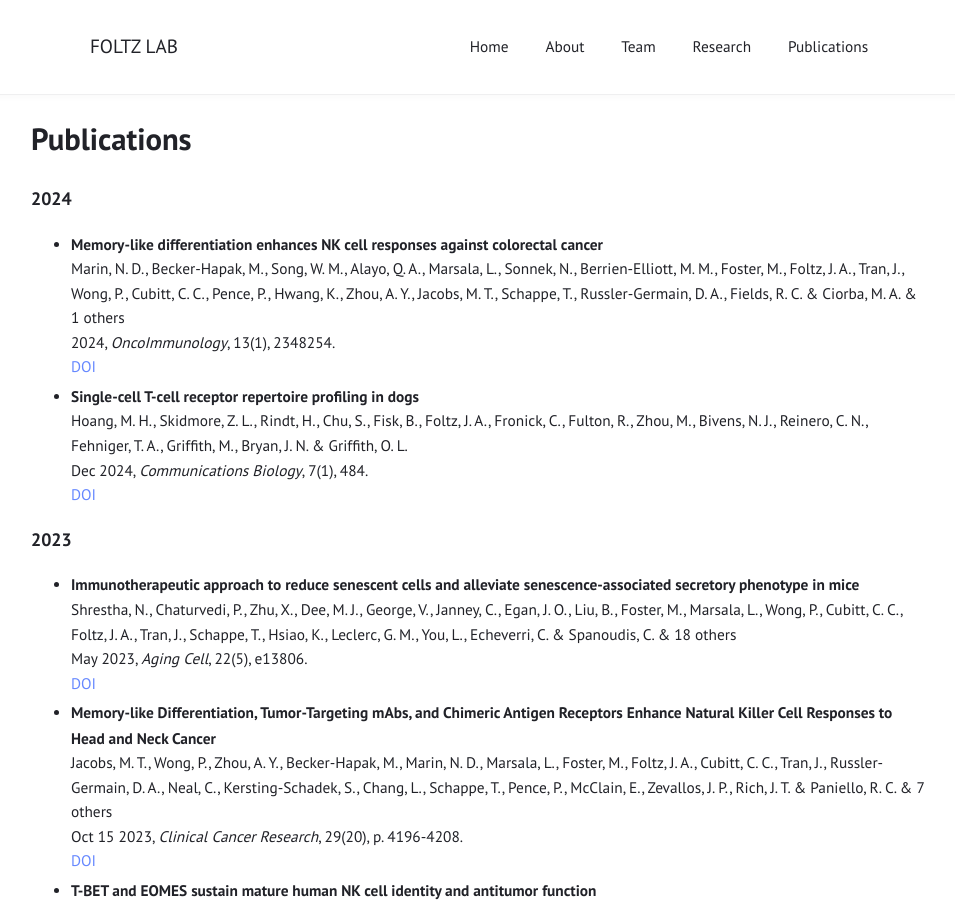
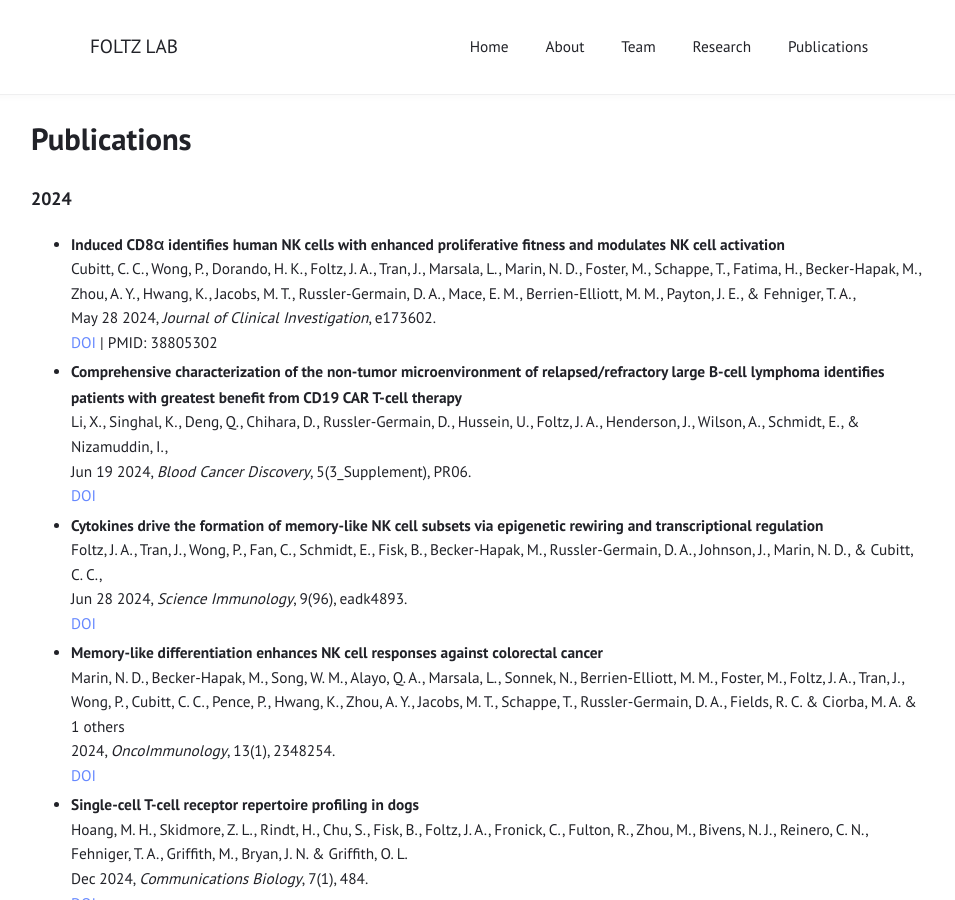
Before and after one commit to Foltz-Lab/Foltz-Lab.github.io, a Jekyll site: the page built from publications.html, in a window 1280 px wide and 900 px high. Shown: the whole window, without its empty margins (161-1116 px from the left). Built offline with Jekyll 4.4.1, drawn with Linux system fonts in a browser that asks for light colours.

Commit message:
Update publications.html

```diff
--- a/publications.html
+++ b/publications.html
@@ -7,6 +7,34 @@ title: "Publications"
 <div class="year-section">
         <h3>2024</h3>
 <ul>
+            <li>
+                <strong>Induced CD8α identifies human NK cells with enhanced proliferative fitness and modulates NK cell activation</strong>
+                <br>
+                Cubitt, C. C., Wong, P., Dorando, H. K., Foltz, J. A., Tran, J., Marsala, L., Marin, N. D., Foster, M., Schappe, T., Fatima, H., Becker-Hapak, M., Zhou, A. Y., Hwang, K., Jacobs, M. T., Russler-Germain, D. A., Mace, E. M., Berrien-Elliott, M. M., Payton, J. E., & Fehniger, T. A.,
+                <br>
+                May 28 2024, <i>Journal of Clinical Investigation</i>, e173602.
+                <br>
+                <a href="https://doi.org/10.1172/JCI173602" target="_blank">DOI</a> | PMID: 38805302
+            </li>
+            <li>
+                <strong>Comprehensive characterization of the non-tumor microenvironment of relapsed/refractory large B-cell lymphoma identifies patients with greatest benefit from CD19 CAR T-cell therapy</strong>
+                <br>
+                Li, X., Singhal, K., Deng, Q., Chihara, D., Russler-Germain, D., Hussein, U., Foltz, J. A., Henderson, J., Wilson, A., Schmidt, E., & Nizamuddin, I.,
+                <br>
+                Jun 19 2024, <i>Blood Cancer Discovery</i>, 5(3_Supplement), PR06.
+                <br>
+                <a href="https://doi.org/10.1158/2589-2866.BCD-24-PR06" target="_blank">DOI</a>
+            </li>
+            <li>
+                <strong>Cytokines drive the formation of memory-like NK cell subsets via epigenetic rewiring and transcriptional regulation</strong>
+                <br>
+                Foltz, J. A., Tran, J., Wong, P., Fan, C., Schmidt, E., Fisk, B., Becker-Hapak, M., Russler-Germain, D. A., Johnson, J., Marin, N. D., & Cubitt, C. C.,
+                <br>
+                Jun 28 2024, <i>Science Immunology</i>, 9(96), eadk4893.
+                <br>
+                <a href="https://doi.org/10.1126/sciimmunol.eadk4893" target="_blank">DOI</a>
+            </li>
+
     <li>
         <strong>Memory-like differentiation enhances NK cell responses against colorectal cancer</strong>
         <br>
```
